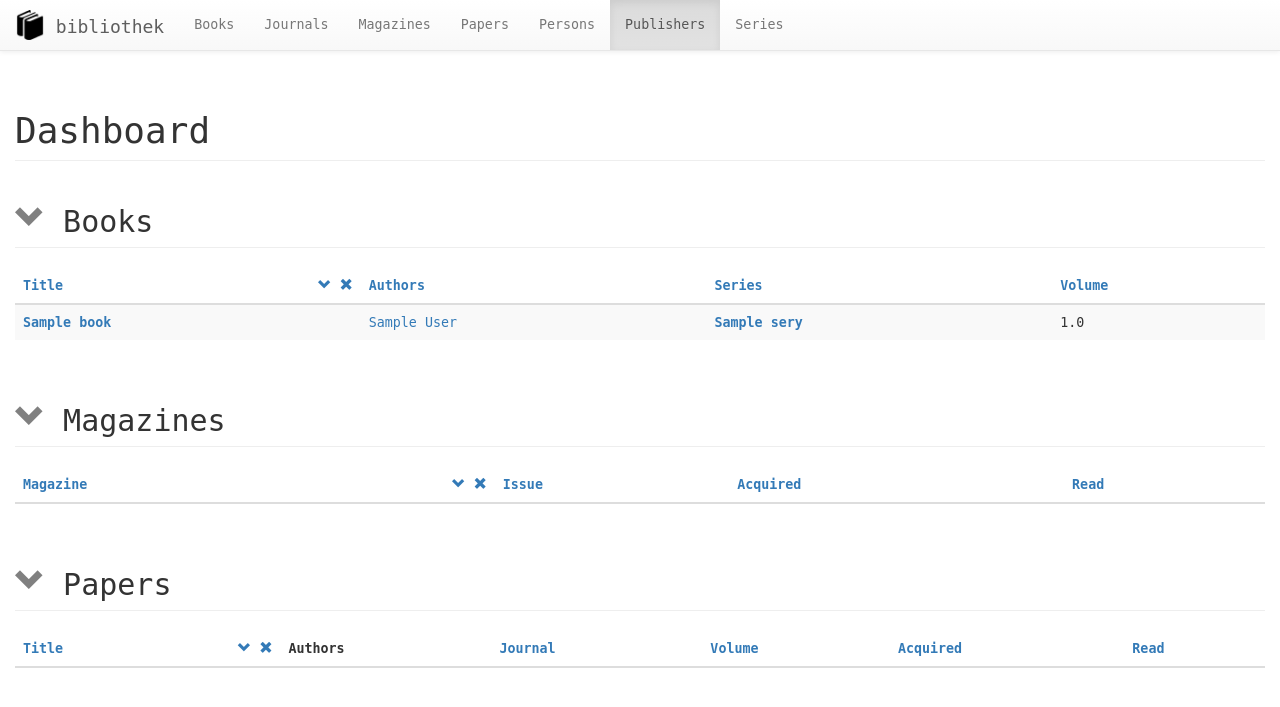
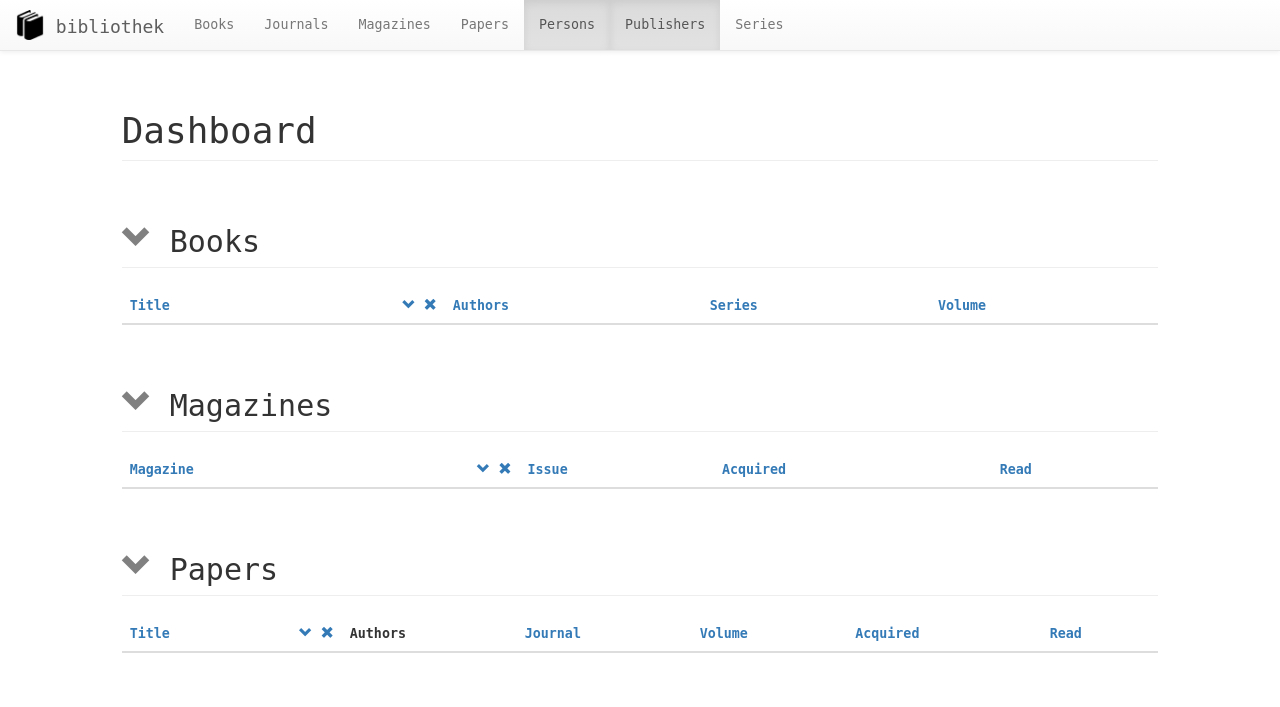
Before and after one commit to jnphilipp/bibliothek, a Django app: page / in a window 1280 px wide. Shown: the top 707 px of the page. Run offline with Django 3.2, Linux system fonts and the light colour scheme; tables that the repository leaves empty hold one stand-in row (values such as "Sample post"); data that the repository does not hold is empty; parts of the project's set-up code (start-up, migrations or seed data) failed here and were passed over; some libraries are stand-ins or nearby versions.

Commit message:
Update dashboard view and template.

```diff
--- a/bibliothek/bibliothek/templates/base.html
+++ b/bibliothek/bibliothek/templates/base.html
@@ -51,12 +51,12 @@
                         <li{% if request.path|startswith:papers_url %} class="active"{% endif %}><a href="{{ papers_url }}">{% trans 'Papers' %}{% if request.path|startswith:papers_url %} <span class="sr-only">(current)</span>{% endif %}</a></li>
                     </ul>
                     <ul class="nav navbar-nav">
-                        {% url 'persons' as persons_url %}
-                        <li{% if request.path|startswith:persons_url %} class="active"{% endif %}><a href="{{ persons_url }}">{% trans 'Persons' %}{% if request.path|startswith:persons_url %} <span class="sr-only">(current)</span>{% endif %}</a></li>
+                        {% url 'person_list' as person_list_url %}
+                        <li{% if request.path|startswith:person_list_url %} class="active"{% endif %}><a href="{{ person_list_url }}">{% trans 'Persons' %}{% if request.path|startswith:person_list_url %} <span class="sr-only">(current)</span>{% endif %}</a></li>
                     </ul>
                     <ul class="nav navbar-nav">
-                        {% url 'publishers' as publishers_url %}
-                        <li{% if request.path|startswith:publishers_url %} class="active"{% endif %}><a href="{{ publishers_url }}">{% trans 'Publishers' %}{% if request.path|startswith:publishers_url %} <span class="sr-only">(current)</span>{% endif %}</a></li>
+                        {% url 'publisher_list' as publisher_list_url %}
+                        <li{% if request.path|startswith:publisher_list_url %} class="active"{% endif %}><a href="{{ publisher_list_url }}">{% trans 'Publishers' %}{% if request.path|startswith:publisher_list_url %} <span class="sr-only">(current)</span>{% endif %}</a></li>
                     </ul>
                     <ul class="nav navbar-nav">
                         {% url 'series_list' as series_url %}
--- a/bibliothek/bibliothek/templates/bibliothek/dashboard.html
+++ b/bibliothek/bibliothek/templates/bibliothek/dashboard.html
@@ -3,7 +3,13 @@
 
 
 {% block content %}
+<div class="row">
+    <div class="col-md-offset-1 col-md-10">
         <h1 class="page-header">{% trans 'Dashboard' %}</h1>
+    </div>
+</div>
+<div class="row">
+    <div class="col-md-offset-1 col-md-10">
         <h2 class="page-header">
             <a class="collapse-link" data-toggle="collapse" data-target="#collapse-book" href="#collapse-book"></a>
             {% trans 'Books' %}
@@ -28,6 +34,10 @@
                 </tbody>
             </table>
         </div>
+    </div>
+</div>
+<div class="row">
+    <div class="col-md-offset-1 col-md-10">
         <h2 class="page-header">
             <a class="collapse-link" data-toggle="collapse" data-target="#collapse-magazine" href="#collapse-magazine"></a>
             {% trans 'Magazines' %}
@@ -52,6 +62,10 @@
                 </tbody>
             </table>
         </div>
+    </div>
+</div>
+<div class="row">
+    <div class="col-md-offset-1 col-md-10">
         <h2 class="page-header">
             <a class="collapse-link" data-toggle="collapse" data-target="#collapse-paper" href="#collapse-paper"></a>
             {% trans 'Papers' %}
@@ -80,4 +94,6 @@
                 </tbody>
             </table>
         </div>
+    </div>
+</div>
 {% endblock %}
--- a/bibliothek/bibliothek/views.py
+++ b/bibliothek/bibliothek/views.py
@@ -8,7 +8,7 @@
 
 def dashboard(request):
     bo = request.GET.get('bo') if request.GET.get('bo') else 'title'
-    books = Book.objects.order_by(bo)
+    books = Book.objects.filter(editions__reads__started__isnull=False).filter(editions__reads__finished__isnull=True).order_by(bo)
 
     mo = request.GET.get('mo') if request.GET.get('mo') else 'magazine'
     issues = Issue.objects.filter(reads__started__isnull=False).filter(reads__finished__isnull=True).order_by(mo)
```
Lines whose indentation alone changed are shown as unchanged.
